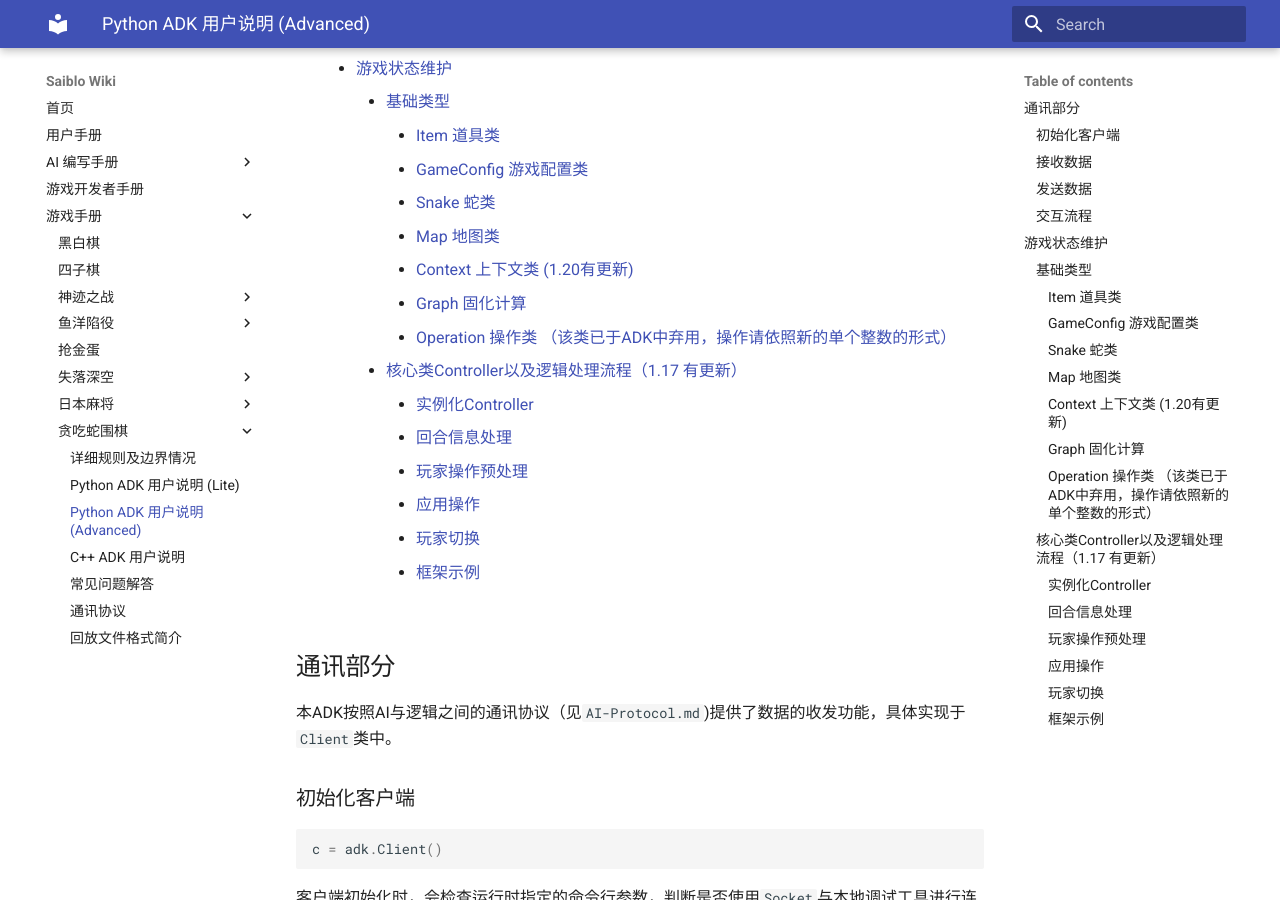
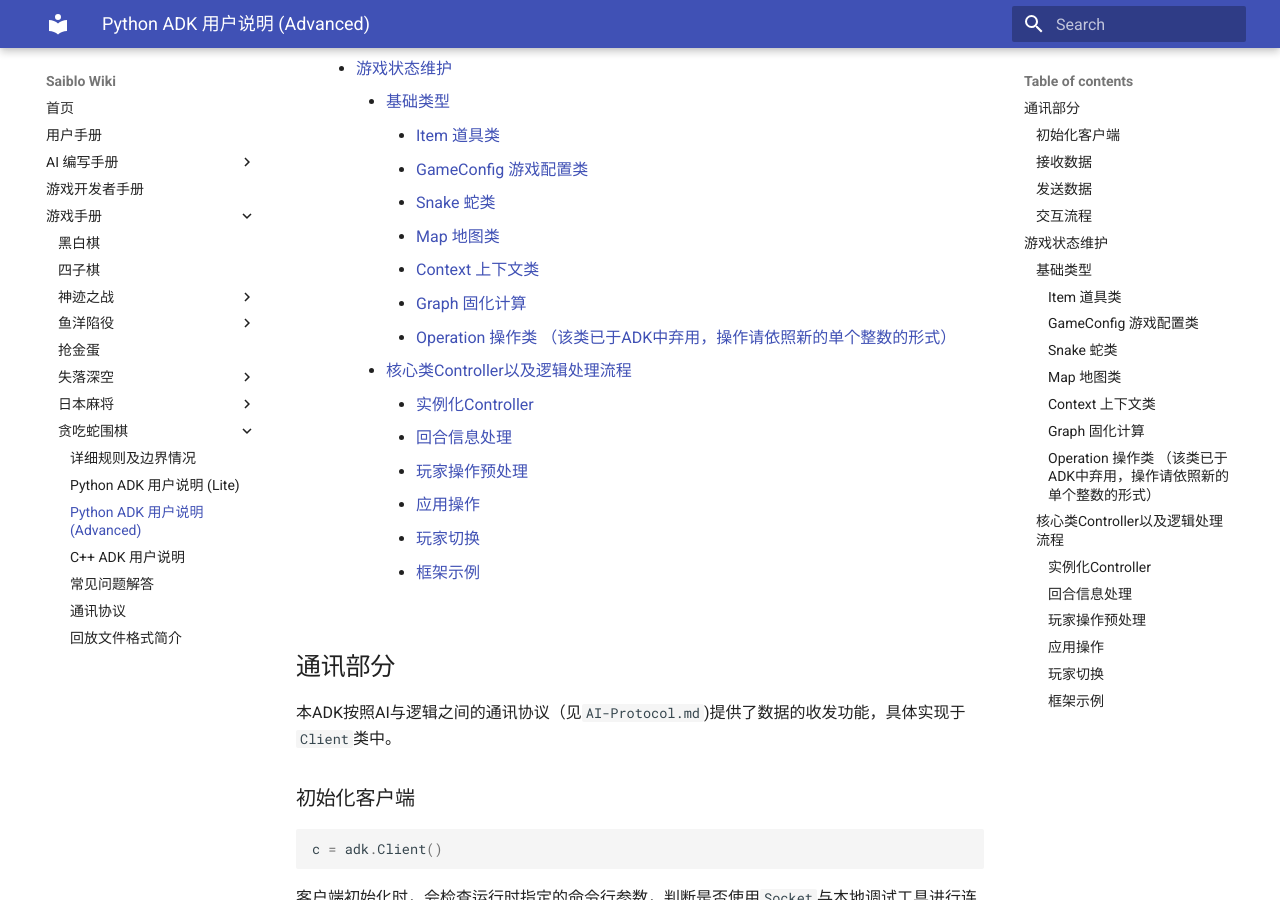
Before and after one commit to saiblo/saiblo-docs, an MkDocs documentation site: the page built from docs/games/snake-go/adk-advanced.md, in a window 1280 px wide and 900 px high, scrolled down 367 px. Built offline with MkDocs 1.6.1 and Material for MkDocs 9.7.7, drawn with Linux system fonts in a browser that asks for light colours; some of the changed text lies outside the part shown.

```diff
--- a/docs/games/snake-go/adk-advanced.md
+++ b/docs/games/snake-go/adk-advanced.md
@@ -113,7 +113,7 @@
 - `add_map_snake(coor_list:List[Tuple[int, int]], id: int)`  将编号为`id`的蛇加入地图中，坐标区域为`coor_list`
 - `delete_map_item(coor_list:List[Tuple[int, int]])` 删除地图中原来坐标区域为`coor_list`的蛇
 
-#### Context 上下文类 (1.20有更新)
+#### Context 上下文类
 
 - `player_operations: List[List[int]]` 包含双方的历史操作，`player_operations[i]`为玩家`i`的历史操作，每个操作为包含三个整数的列表`[turn, snake, opt]`，依次为回合数、蛇编号、操作类型
 - `snake_list: List[Snake]` 包含现存所有蛇，同一个玩家的蛇按照操作顺序排序。
@@ -145,7 +145,7 @@
 - `direction: int` 方向 0 : x轴正向，1 : y轴正向, 2 : x轴负向, 3 : y轴负向，若无则为-1
 - `item_id: int` 道具编号，若无则为-1
 
-### 核心类Controller以及逻辑处理流程（1.17 有更新）
+### 核心类Controller以及逻辑处理流程
 
 `Controller`类为逻辑处理的核心，以下是其包含的成员属性与方法：
 
```
Also changed, not shown: docs/games/snake-go/snake-go.md (+2 -0 lines).
